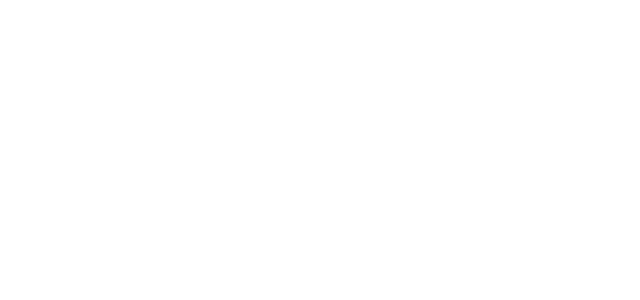
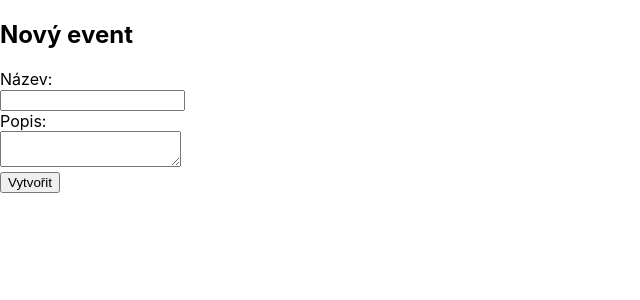
Before and after one commit to Lukashlav/ExpenseApp-event-splitter-, a React (Create React App) app in the folder frontend/: page /new-event in a window 1280 px wide. Before the commit this address had no page. Shown: the top 300 px of the page, without its empty margins (0-640 px from the left). Built offline with nearby package versions, Linux system fonts and the light colour scheme.

Commit message:
Add participant creation form in EventDetail and backend add_participant action

```diff
--- a/frontend/src/App.js
+++ b/frontend/src/App.js
@@ -1,6 +1,8 @@
 import React from 'react';
 import { BrowserRouter as Router, Routes, Route, Link } from 'react-router-dom';
 import EventDetail from './EventDetail';
+import NewEvent from './NewEvent';
+
 
 function EventList() {
   const [events, setEvents] = React.useState([]);
@@ -21,6 +23,7 @@
           </li>
         ))}
       </ul>
+      <Link to="/new-event">+ Přidat nový event</Link>
     </div>
   );
 }
@@ -31,6 +34,7 @@
       <Routes>
         <Route path="/" element={<EventList />} />
         <Route path="/events/:id" element={<EventDetail />} />
+        <Route path="/new-event" element={<NewEvent />} />
       </Routes>
     </Router>
   );
--- a/frontend/src/EventDetail.js
+++ b/frontend/src/EventDetail.js
@@ -5,6 +5,8 @@
   const { id } = useParams();
   const [event, setEvent] = useState(null);
   const [settlements, setSettlements] = useState(null);
+  const [name, setName] = useState('');
+  const [email, setEmail] = useState('');
 
   useEffect(() => {
     fetch(`/api/events/${id}/`)
@@ -15,6 +17,34 @@
       .then(res => res.json())
       .then(data => setSettlements(data));
   }, [id]);
+
+  const handleAddParticipant = (e) => {
+    e.preventDefault();
+    fetch(`/api/events/${id}/add_participant/`, {
+      method: 'POST',
+      headers: {
+        'Content-Type': 'application/json',
+      },
+      body: JSON.stringify({ name, email }),
+    })
+      .then(res => {
+        if (!res.ok) {
+          throw new Error('Failed to add participant');
+        }
+        return res.json();
+      })
+      .then(newParticipant => {
+        setEvent(prevEvent => ({
+          ...prevEvent,
+          participants: [...prevEvent.participants, newParticipant],
+        }));
+        setName('');
+        setEmail('');
+      })
+      .catch(error => {
+        console.error(error);
+      });
+  };
 
   if (!event) return <div>Načítám data eventu...</div>;
 
@@ -29,6 +59,23 @@
           <li key={p.id}>{p.name} ({p.email || 'bez emailu'})</li>
         ))}
       </ul>
+
+      <form onSubmit={handleAddParticipant}>
+        <input
+          type="text"
+          placeholder="Jméno"
+          value={name}
+          onChange={e => setName(e.target.value)}
+          required
+        />
+        <input
+          type="email"
+          placeholder="Email"
+          value={email}
+          onChange={e => setEmail(e.target.value)}
+        />
+        <button type="submit">Přidat účastníka</button>
+      </form>
 
       <h3>Výdaje:</h3>
       <ul>
--- /dev/null
+++ b/frontend/src/NewEvent.js
@@ -0,0 +1,48 @@
+import React, { useState } from 'react';
+import { useNavigate } from 'react-router-dom';
+
+function NewEvent() {
+  const [title, setTitle] = useState('');
+  const [description, setDescription] = useState('');
+  const [error, setError] = useState(null);
+  const navigate = useNavigate();
+
+  const handleSubmit = (e) => {
+    e.preventDefault();
+    setError(null);
+
+    fetch('/api/events/', {
+      method: 'POST',
+      headers: {'Content-Type': 'application/json'},
+      body: JSON.stringify({ title, description })
+    })
+    .then(res => {
+      if (!res.ok) throw new Error('Chyba při vytváření eventu');
+      return res.json();
+    })
+    .then(data => {
+      navigate(`/events/${data.id}`); // přesměruj na detail nového eventu
+    })
+    .catch(err => setError(err.message));
+  };
+
+  return (
+    <div>
+      <h2>Nový event</h2>
+      {error && <p style={{color:'red'}}>{error}</p>}
+      <form onSubmit={handleSubmit}>
+        <div>
+          <label>Název:</label><br />
+          <input type="text" value={title} onChange={e => setTitle(e.target.value)} required />
+        </div>
+        <div>
+          <label>Popis:</label><br />
+          <textarea value={description} onChange={e => setDescription(e.target.value)} />
+        </div>
+        <button type="submit">Vytvořit</button>
+      </form>
+    </div>
+  );
+}
+
+export default NewEvent;
```
Also changed, not shown: 2 other files (tests, documents, lock files or other folders).
